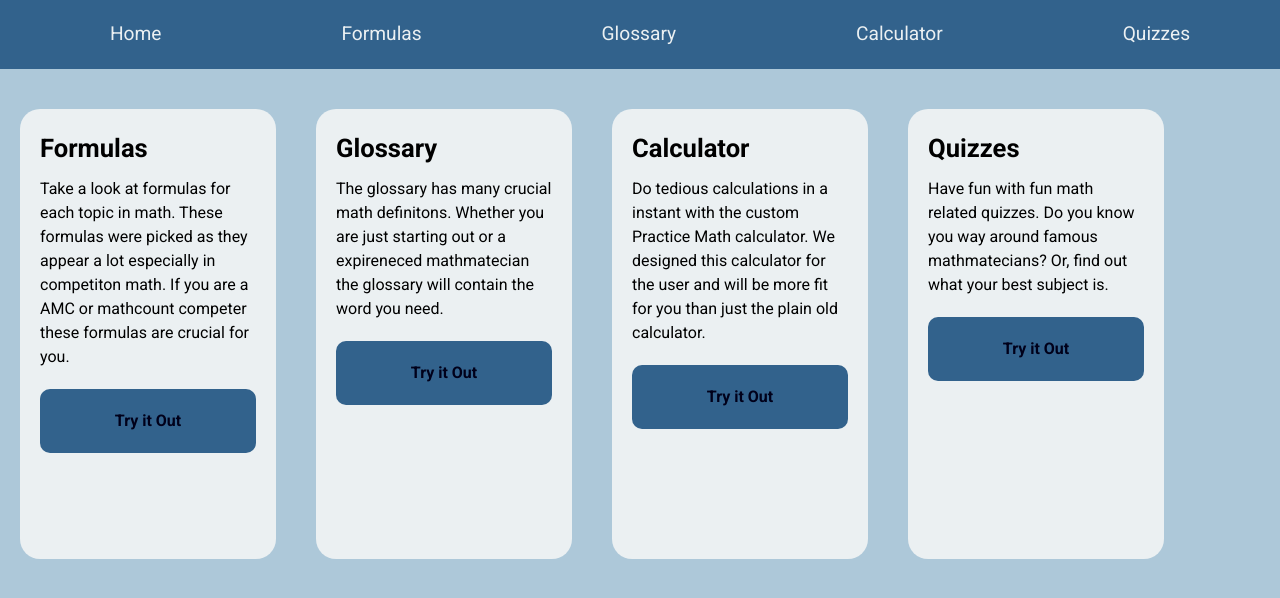
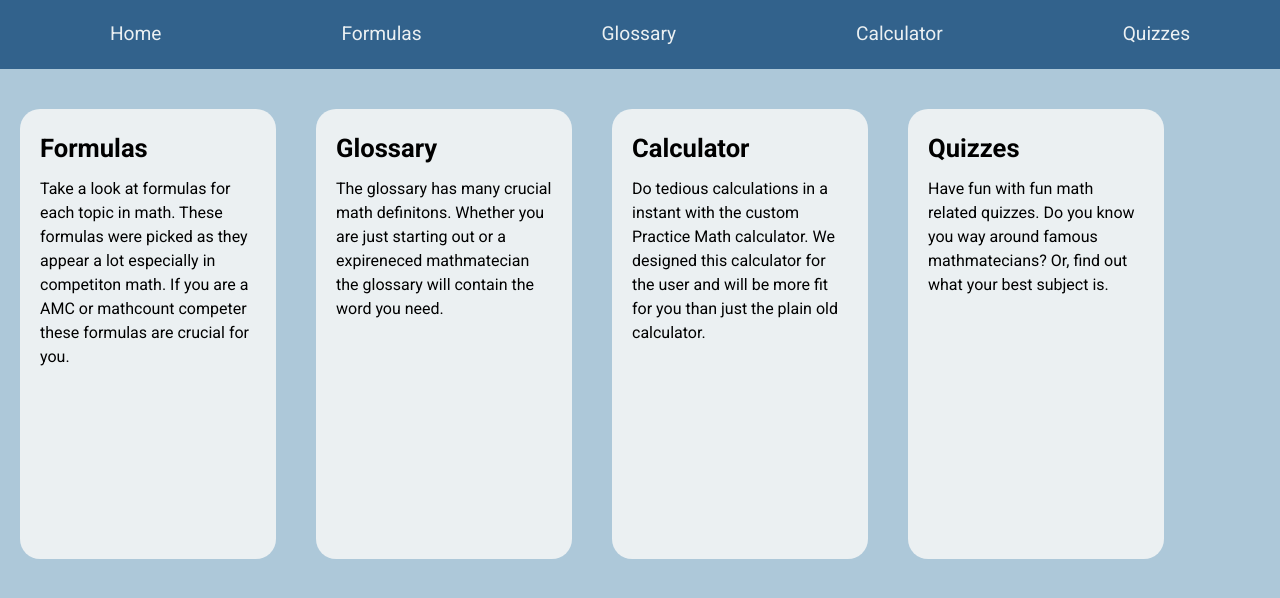
Before and after one commit to champ-Ian/train-math, a plain HTML site: page resources/index.html in a window 1280 px wide. Shown: the part 114-712 px from the top of the page. Drawn offline with Linux system fonts and the light colour scheme.

Commit message:
Update index.html

```diff
--- a/resources/index.html
+++ b/resources/index.html
@@ -50,7 +50,6 @@
                 as they appear a lot especially in competiton math. If you are a AMC or
                 mathcount competer these formulas are crucial for you.
             </p>
-            <a href = "formula.html" class = "formula-overview-button"> Try it Out</a>
         </div>
 
         <div class="glossary-overview">
@@ -61,7 +60,6 @@
                 The glossary has many crucial math definitons. Whether you are just starting out
                 or a expireneced mathmatecian the glossary will contain the word you need.
             </p>
-            <a href = "glossary.html" class = "glossary-overview-button"> Try it Out</a>
         </div>
 
         <div class="calculator-overview">
@@ -73,7 +71,6 @@
                 We designed this calculator for the user and will be more fit for you than
                 just the plain old calculator.
             </p>
-            <a href = "calculator.html" class = "calculator-overview-button"> Try it Out</a>
         </div>
 
         <div class="quizzes-overview">
@@ -84,7 +81,6 @@
                 Have fun with fun math related quizzes. Do you know you way around famous
                 mathmatecians? Or, find out what your best subject is.
             </p>
-            <a href = "quizzes/index.html" class = "quizzes-overview-button"> Try it Out</a>
         </div>
 
     </secion>
```
